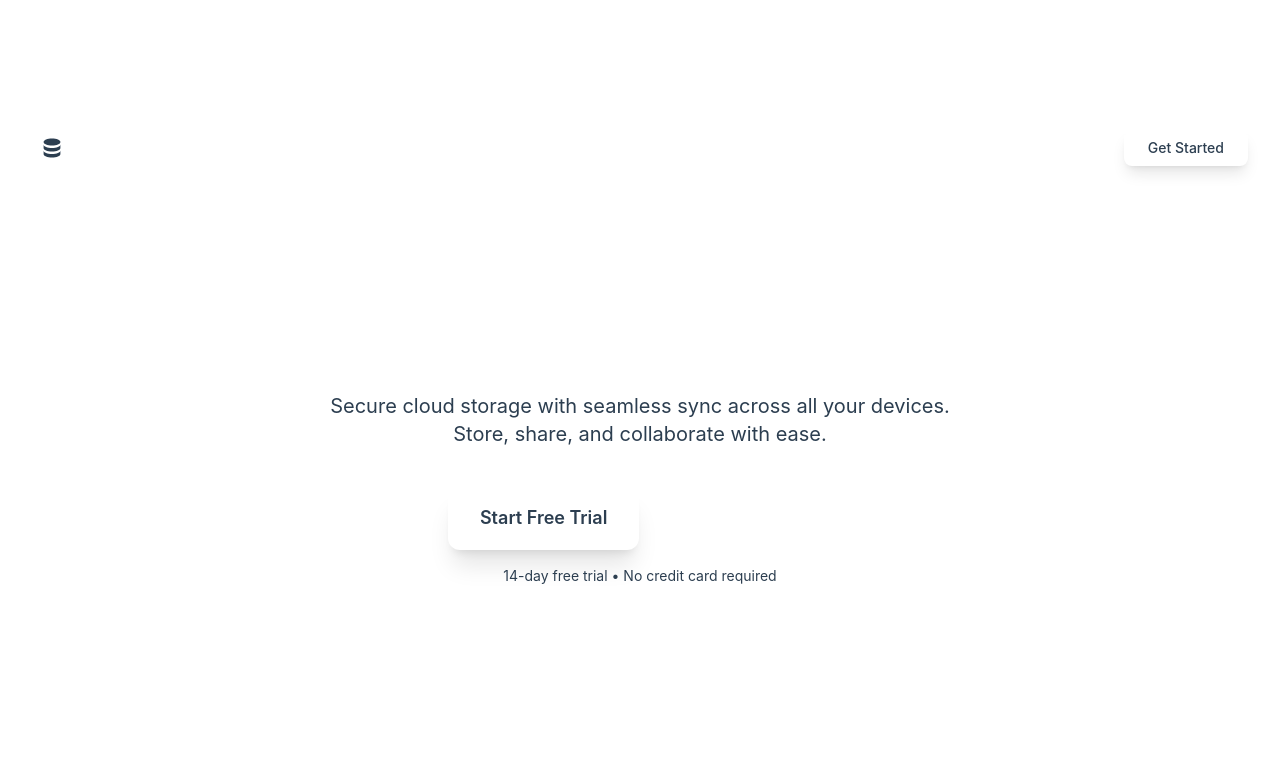
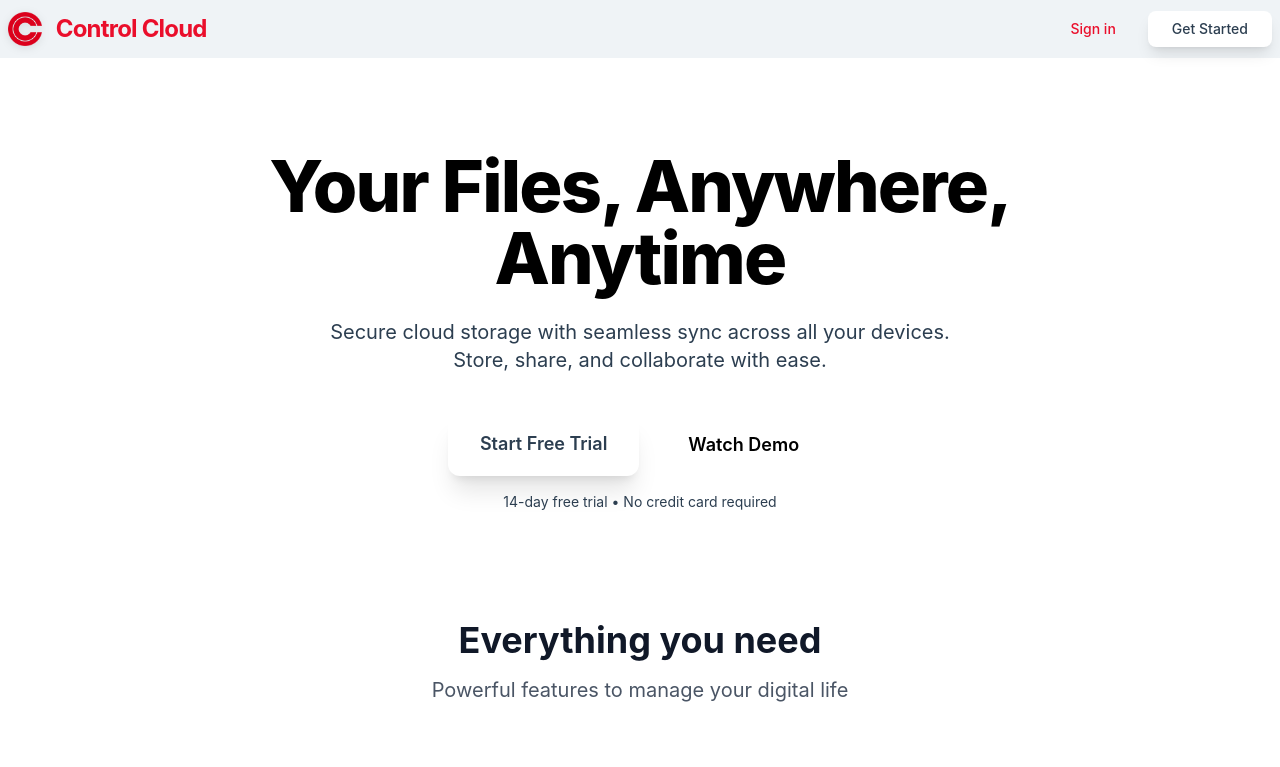
Before and after one commit to alexmen656/control-center-cloud, a Vue app: page / in a window 1280 px wide. Shown: the top 767 px of the page. Built offline with nearby package versions, Linux system fonts and the light colour scheme; the HTML template or start-up script is replaced by a standard one.

Commit message:
feat: Update landing page and replace all "Control Center Cloud" with "Control Cloud"

```diff
--- a/src/views/AboutView.vue
+++ b/src/views/AboutView.vue
@@ -5,7 +5,7 @@
       <div class="max-w-7xl mx-auto px-4 sm:px-6 lg:px-8 py-6">
         <div>
           <h1 class="text-2xl font-bold text-gray-900 dark:text-gray-100">About</h1>
-          <p class="mt-1 text-sm text-gray-500 dark:text-gray-400">Information about Control Center Cloud</p>
+          <p class="mt-1 text-sm text-gray-500 dark:text-gray-400">Information about Control Cloud</p>
         </div>
       </div>
     </div>
@@ -14,7 +14,7 @@
     <div class="max-w-7xl mx-auto px-4 sm:px-6 lg:px-8 py-8">
       <div class="bg-white dark:bg-gray-800 rounded-lg shadow-sm border border-gray-200 dark:border-gray-700 p-8">
         <div class="max-w-3xl">
-          <h2 class="text-xl font-semibold text-gray-900 dark:text-gray-100 mb-4">Control Center Cloud</h2>
+          <h2 class="text-xl font-semibold text-gray-900 dark:text-gray-100 mb-4">Control Cloud</h2>
           <p class="text-gray-600 dark:text-gray-300 mb-6">
             A modern, professional cloud management platform designed for efficient infrastructure
             monitoring and service management. Built with Vue 3, TypeScript, and Tailwind CSS
--- a/src/views/LandingView.vue
+++ b/src/views/LandingView.vue
@@ -1,27 +1,20 @@
 <template>
     <div class="min-h-screen bg-white">
         <div class="relative overflow-hidden bg-gradient-to-br from-primary-600 via-primary-700 to-primary-800">
-            <div class="absolute inset-0">
-                <div
-                    class="absolute inset-0 bg-gradient-to-br from-primary-600 via-primary-700 to-primary-800 mix-blend-multiply">
-                </div>
-            </div>
-            <div class="relative max-w-7xl mx-auto px-4 sm:px-6 lg:px-8 py-24 sm:py-32">
-                <div class="flex items-center justify-between mb-20">
+
+
+            <header class=" w-full p-2 mb-20 flex items-center justify-center">
+                <div class="max-w-7xl w-full flex items-center justify-between ">
                     <div class="flex items-center space-x-3">
-                        <div class="w-10 h-10 bg-white rounded-xl flex items-center justify-center">
-                            <svg class="w-6 h-6 text-primary-600" fill="currentColor" viewBox="0 0 20 20">
-                                <path
-                                    d="M3 12v3c0 1.657 3.134 3 7 3s7-1.343 7-3v-3c0 1.657-3.134 3-7 3s-7-1.343-7-3z" />
-                                <path d="M3 7v3c0 1.657 3.134 3 7 3s7-1.343 7-3V7c0 1.657-3.134 3-7 3S3 8.657 3 7z" />
-                                <path d="M17 5c0 1.657-3.134 3-7 3S3 6.657 3 5s3.134-3 7-3 7 1.343 7 3z" />
-                            </svg>
+                        <div @click="router.push('/')" class="flex-shrink-0 flex items-center logo-container">
+                            <img data-v-c970699f="" class="logo-image" src="../assets/logo.png" alt="Logo">
+                            <span class="logo-text">
+                                Control Cloud</span>
                         </div>
-                        <span class="text-2xl font-bold text-white">Control Center</span>
                     </div>
                     <div class="flex items-center space-x-4">
                         <router-link to="/login"
-                            class="text-white hover:text-primary-100 px-4 py-2 text-sm font-medium transition-colors">
+                            class="text-white hover:text-primary-100 px-4 py-2 text-sm font-medium transition-colors sign-in">
                             Sign in
                         </router-link>
                         <router-link to="/signup"
@@ -30,8 +23,13 @@
                         </router-link>
                     </div>
                 </div>
+            </header>
+            <div class="relative mx-auto px-4 sm:px-6 lg:px-8 py-3 sm:py-3">
+
+
+
                 <div class="text-center">
-                    <h1 class="text-4xl sm:text-5xl md:text-6xl font-extrabold text-white tracking-tight">
+                    <h1 class="text-4xl sm:text-5xl md:text-7xl font-extrabold text-black tracking-tight">
                         Your Files, Anywhere,
                         <span class="block text-primary-200">Anytime</span>
                     </h1>
@@ -45,7 +43,7 @@
                             Start Free Trial
                         </router-link>
                         <button
-                            class="bg-primary-500/30 text-white hover:bg-primary-500/40 px-8 py-4 rounded-xl text-lg font-semibold transition-all backdrop-blur-sm border border-white/20">
+                            class="bg-primary-500/30 text-black hover:bg-primary-500/40 px-8 py-4 rounded-xl text-lg font-semibold transition-all backdrop-blur-sm border border-white/20">
                             Watch Demo
                         </button>
                     </div>
@@ -55,6 +53,9 @@
                 </div>
             </div>
         </div>
+
+
+
         <div class="max-w-7xl mx-auto px-4 sm:px-6 lg:px-8 py-24">
             <div class="text-center mb-16">
                 <h2 class="text-3xl sm:text-4xl font-bold text-gray-900">Everything you need</h2>
@@ -279,7 +280,7 @@
         <div class="bg-gradient-to-r from-primary-600 to-primary-700 py-16">
             <div class="max-w-7xl mx-auto px-4 sm:px-6 lg:px-8 text-center">
                 <h2 class="text-3xl font-bold text-white">Ready to get started?</h2>
-                <p class="mt-4 text-xl text-primary-100">Join thousands of users who trust Control Center Cloud</p>
+                <p class="mt-4 text-xl text-primary-100">Join thousands of users who trust Control Cloud</p>
                 <div class="mt-8">
                     <router-link to="/signup"
                         class="inline-block bg-white text-primary-700 hover:bg-primary-50 px-8 py-4 rounded-xl text-lg font-semibold transition-all shadow-xl hover:shadow-2xl hover:scale-105">
@@ -325,7 +326,7 @@
                     </div>
                 </div>
                 <div class="mt-12 pt-8 border-t border-gray-800 text-center">
-                    <p>&copy; 2025 Control Center Cloud. All rights reserved.</p>
+                    <p>&copy; 2025 Control Cloud. All rights reserved.</p>
                 </div>
             </div>
         </footer>
@@ -334,3 +335,46 @@
 
 <script setup lang="ts">
 </script>
+
+<style scoped>
+.logo-text {
+    font-size: 24px;
+    font-weight: 700;
+    letter-spacing: -0.8px;
+    line-height: 1;
+    transition: color 0.2s ease;
+    font-family: -apple-system, BlinkMacSystemFont, 'Segoe UI', Roboto, sans-serif;
+    color: #ea0e2b;
+    cursor: pointer;
+}
+
+.sign-in {
+    color: #ea0e2b;
+}
+
+.logo-image {
+    height: 34px;
+    width: auto;
+    transition: transform 0.2s ease;
+    filter: drop-shadow(0 2px 4px rgba(0, 0, 0, 0.1));
+}
+
+.logo-container {
+    display: flex;
+    align-items: center;
+    gap: 14px;
+    height: 100%;
+    justify-content: flex-start;
+    padding: 4px 0;
+}
+
+header {
+    background: #eff3f6;
+}
+
+@media (prefers-color-scheme: dark) {
+    header {
+        background: #1f2937;
+    }
+}
+</style>
--- a/src/views/LoginView.vue
+++ b/src/views/LoginView.vue
@@ -18,7 +18,7 @@
                     Welcome back
                 </h2>
                 <p class="mt-2 text-sm text-primary-100 dark:text-gray-300">
-                    Sign in to your Control Center account
+                    Sign in to your Control Cloud account
                 </p>
             </div>
             <div class="bg-white dark:bg-gray-800 rounded-2xl shadow-2xl p-8 space-y-6">
--- a/src/views/SignUpView.vue
+++ b/src/views/SignUpView.vue
@@ -16,7 +16,7 @@
                     Create your account
                 </h2>
                 <p class="mt-2 text-sm text-primary-100">
-                    Get started with Control Center Cloud
+                    Get started with Control Cloud
                 </p>
             </div>
             <div class="bg-white rounded-2xl shadow-2xl p-8 space-y-6">
```
Also changed, not shown: 1 other file (tests, documents, lock files or other folders).
